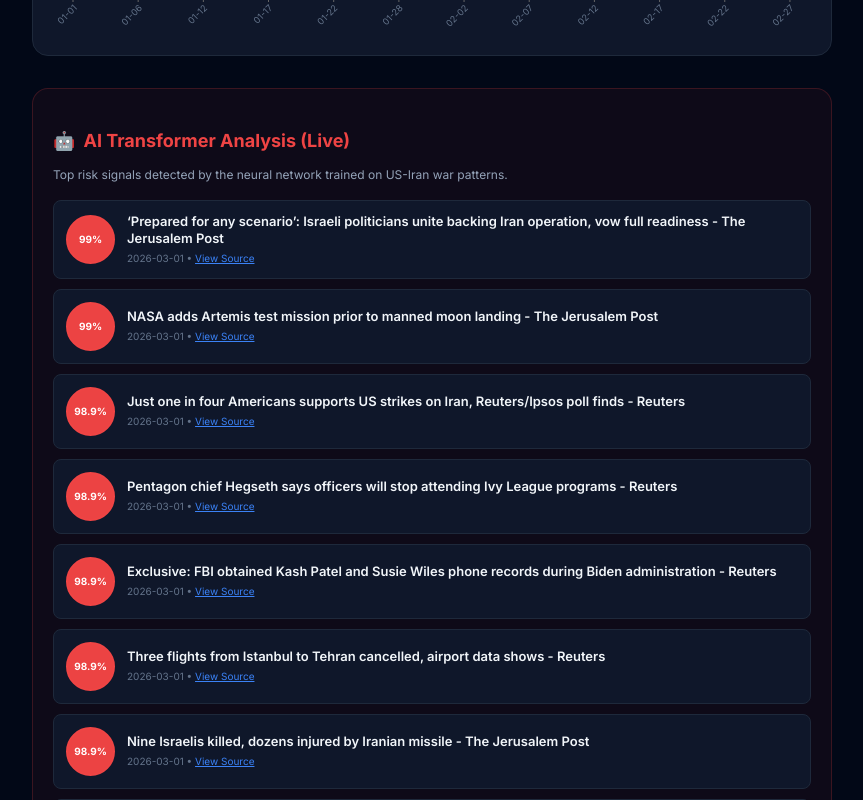
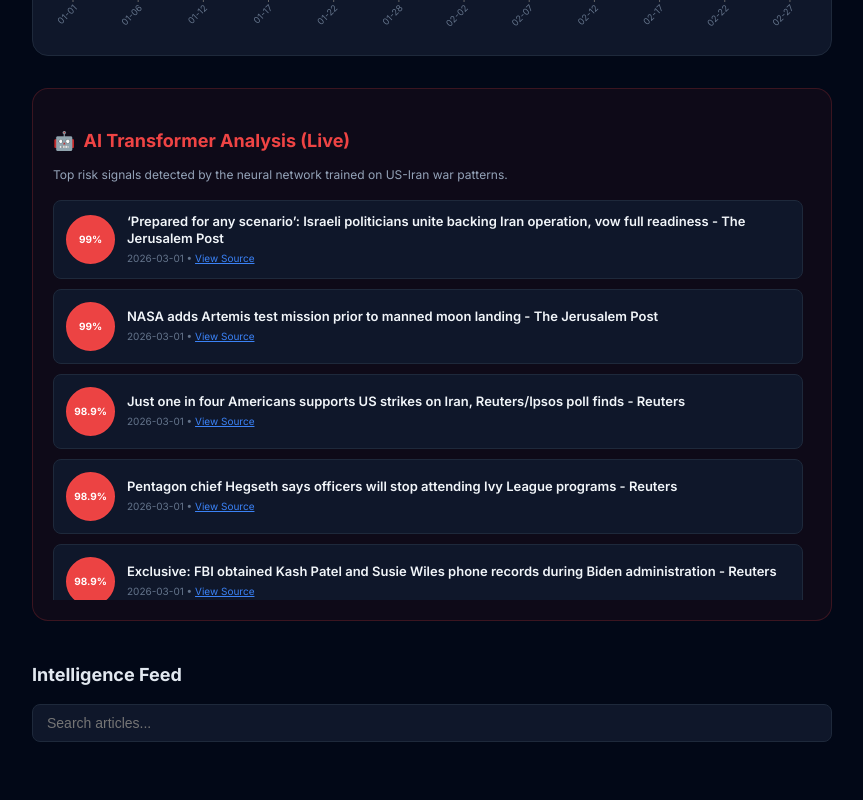
Before and after one commit to GeoTouhme/Political_Analyzer, a React (Vite) app in the folder dashboard_v3/: page / in a window 1280 px wide. Shown: the part 567-1367 px from the top of the page, without its empty margins (208-1071 px from the left). Built offline with nearby package versions, Linux system fonts and the light colour scheme.

Commit message:
style: add internal scroll to AI analysis section

```diff
--- a/dashboard_v3/src/App.jsx
+++ b/dashboard_v3/src/App.jsx
@@ -147,7 +147,16 @@
           <p style={{ fontSize: 12, color: "#94a3b8", marginBottom: 16 }}>
             Top risk signals detected by the neural network trained on US-Iran war patterns.
           </p>
-          <div style={{ display: "flex", flexDirection: "column", gap: 10 }}>
+          <div style={{
+            display: "flex",
+            flexDirection: "column",
+            gap: 10,
+            maxHeight: "400px",
+            overflowY: "auto",
+            paddingRight: "8px",
+            scrollbarWidth: "thin",
+            scrollbarColor: "#ef4444 #0f172a"
+          }}>
             {aiAnalysis.map((ai, idx) => (
               <div key={idx} style={{ background: "#0f172a", borderRadius: 8, padding: "12px", display: "flex", alignItems: "center", gap: 12, border: "1px solid #1e293b" }}>
                 <div style={{
```
